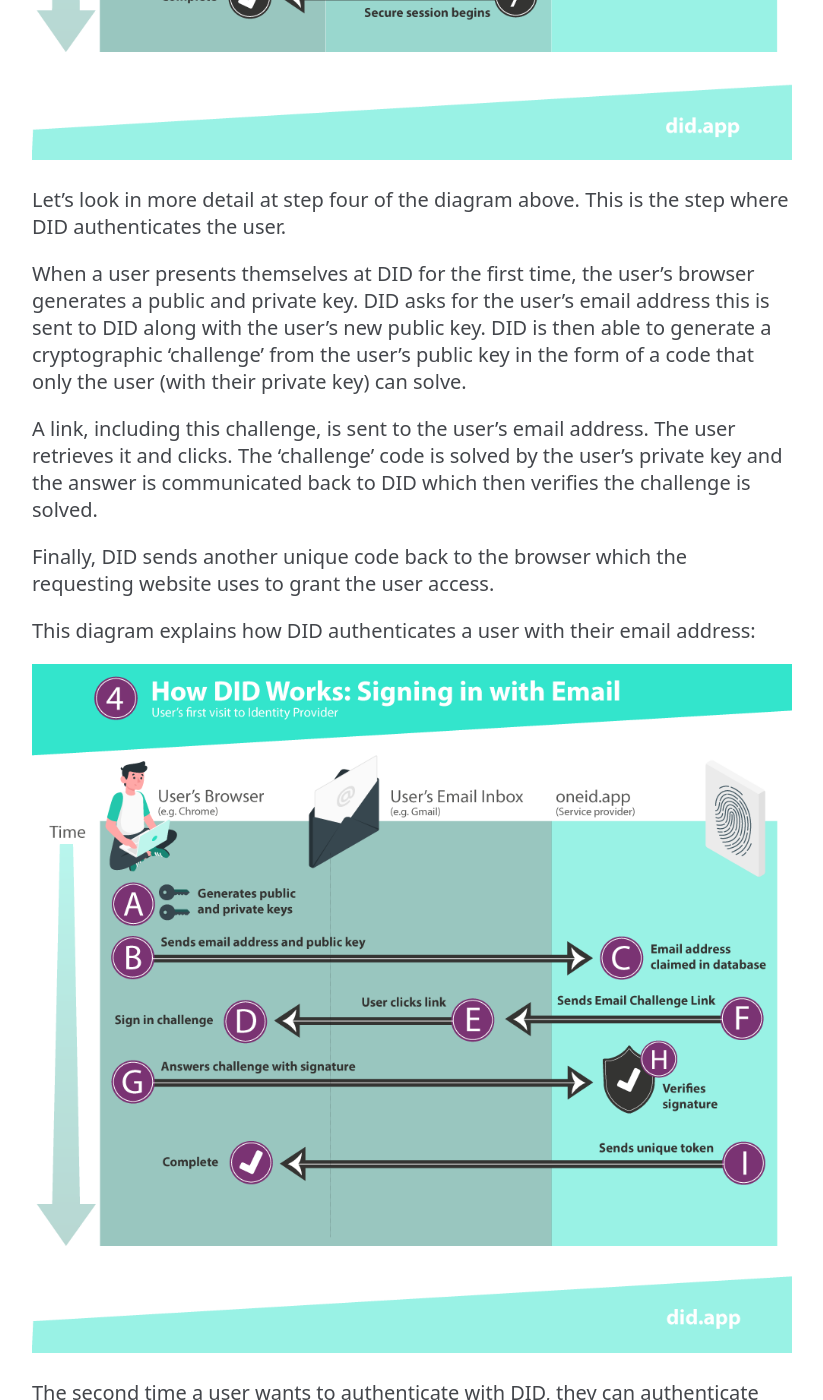
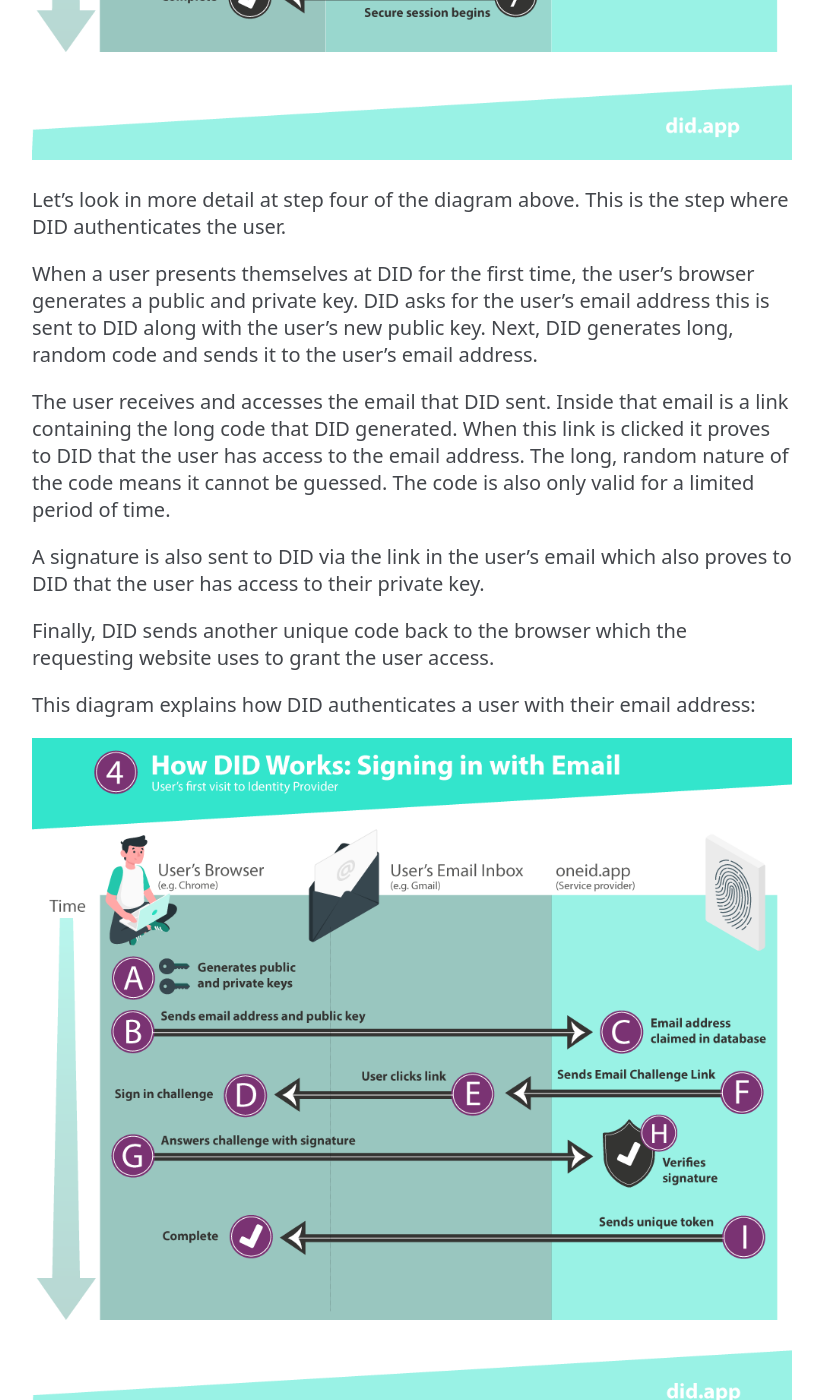
Before and after one commit to did-app/www, a Jekyll site: the page built from _articles/did-explained-how-did-passwordless-authentication-works.md, in a window 1280 px wide and 1400 px high, scrolled down 1371 px. Shown: the whole window, without its empty margins (228-1051 px from the left). Built offline with Jekyll 4.4.1, drawn with Linux system fonts in a browser that asks for light colours; a style sheet for code colours, icons or effects is not loaded; some of the changed text lies outside the part shown.

Commit message:
Responses to PS feedback implemented

```diff
--- a/_articles/did-explained-how-did-passwordless-authentication-works.md
+++ b/_articles/did-explained-how-did-passwordless-authentication-works.md
@@ -19,9 +19,11 @@
 
 Let’s look in more detail at step four of the diagram above.  This is the step where DID authenticates the user.
 
-When a user presents themselves at DID for the first time, the user’s browser generates a public and private key.  DID asks for the user’s email address this is sent to DID along with the user’s new public key.  DID is then able to generate a cryptographic ‘challenge’ from the user’s public key in the form of a code that only the user (with their private key) can solve.
+When a user presents themselves at DID for the first time, the user’s browser generates a public and private key.  DID asks for the user’s email address this is sent to DID along with the user’s new public key.  Next, DID generates long, random code and sends it to the user's email address.
 
-A link, including this challenge, is sent to the user’s email address.  The user retrieves it and clicks.  The ‘challenge’ code is solved by the user’s private key and the answer is communicated back to DID which then verifies the challenge is solved.
+The user receives and accesses the email that DID sent.  Inside that email is a link containing the long code that DID generated.  When this link is clicked it proves to DID that the user has access to the email address.  The long, random nature of the code means it cannot be guessed.  The code is also only valid for a limited period of time.
+
+A signature is also sent to DID via the link in the user's email which also proves to DID that the user has access to their private key.
 
 Finally, DID sends another unique code back to the browser which the requesting website uses to grant the user access.
 
@@ -29,13 +31,13 @@
 
 ![How DID works: Signing In With Email](/assets/images/how-did-works/how-did-works-signing-in-with-email.png)
 
-The second time a user wants to authenticate with DID, they can authenticate with the existing keys they already have on their device.
+Once a user has initially authenticated by email they can, in future, authenticate with the keys they now have on their device.  The device can provide a trusted signature to DID instead of this process having to be done via email.
 
 This diagram shows the simpler process of authenticating with DID using existing keys:
 
 ![How DID works: Signing In With Public Key](/assets/images/how-did-works/how-did-works-signing-in-with-public-key.png)
 
-Using the methods outlined above, DID verifies a user is who they say they are by ownership of an email address and ownership of a device.
+Using the methods outlined above, DID verifies a user by asking them to provide a signature which proves they have access to the private key.  In practice this means DID verifies a user by ownership of an email address OR ownership of a device.
 
 Every time a user signs in with DID, the public key is used to generate a challenge only that specific user can solve with their private key and once the challenge is solved it expires.
 
@@ -43,4 +45,4 @@
 
 To summarise how DID works into one sentence:
 
-**DID uses cryptography to authenticate users and communicates with the website to grant access to the user.**
+**DID is an Identity Provider, that authenticates users by verifying access to either an email address or securely stored private key.**
```
Also changed, not shown: other parts of _articles/did-explained-how-did-passwordless-authentication-works.md (+1 -1 lines).
